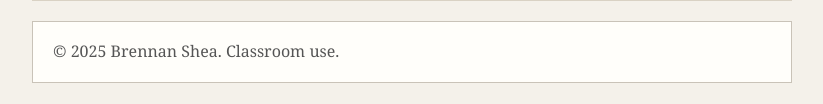
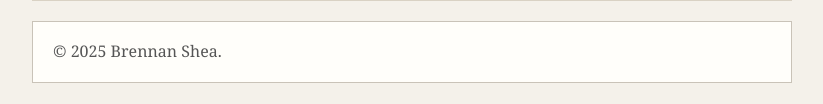
Before and after one commit to bshea-1/ENC-1102-Project, a plain HTML site: page index.html in a window 1280 px wide. Shown: the part 2898-3002 px from the top of the page, without its empty margins (228-1051 px from the left). Drawn offline with Linux system fonts and the light colour scheme.

Commit message:
Update index.html

```diff
--- a/index.html
+++ b/index.html
@@ -101,7 +101,7 @@
     </main>
 
     <footer>
-      <div>© 2025 Brennan Shea. Classroom use.</div>
+      <div>© 2025 Brennan Shea.</div>
     </footer>
   </div>
 
```
